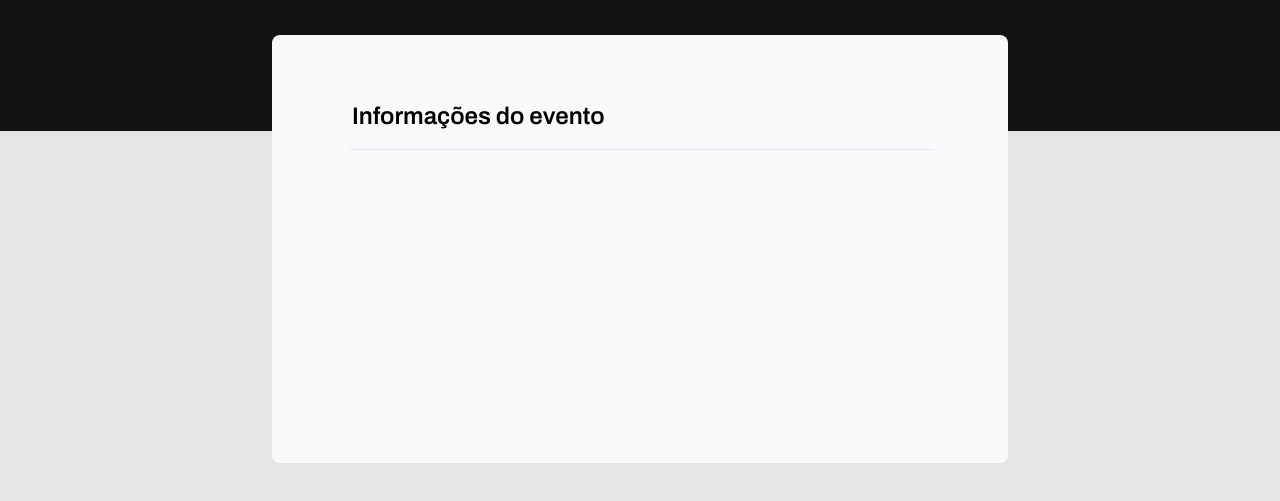
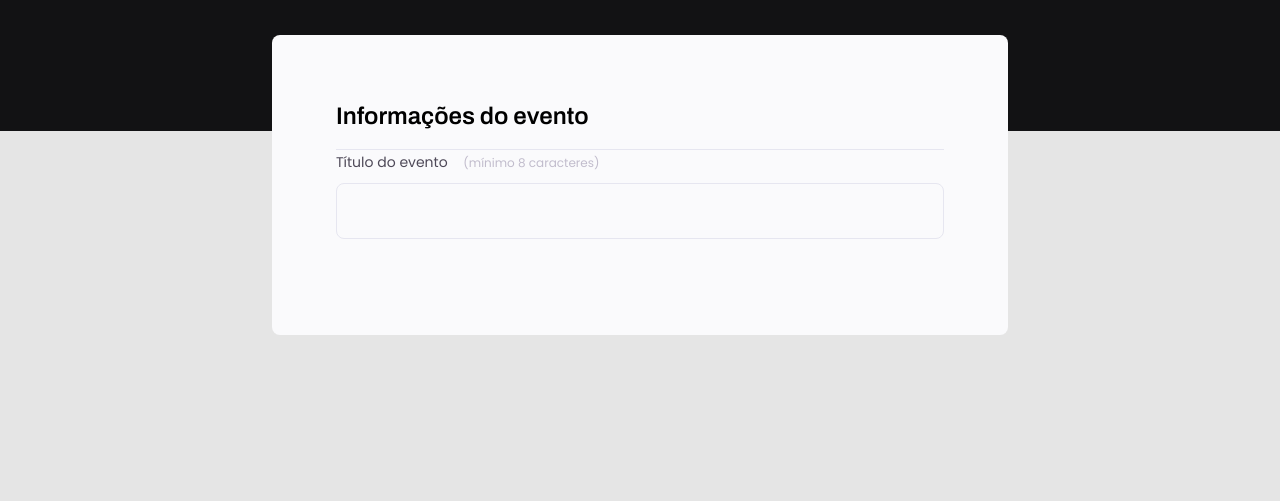
Before and after one commit to MiPigurim/Rocketseat-Formul-rio, a plain HTML site: page index.html in a window 1280 px wide. Shown: the part 237-738 px from the top of the page. Drawn offline with Linux system fonts and the light colour scheme.

Commit message:
feat: formatting text field

```diff
--- a/index.html
+++ b/index.html
@@ -21,6 +21,10 @@
     <form action="">
       <fieldset>
         <legend>Informações do evento</legend>
+        <div class="input-wrapper">
+          <label for="event-title">Título do evento <span>(mínimo 8 caracteres)</span></label>
+          <input type="text" id="event-title">
+        </div>
       </fieldset>
     </form>
 
--- a/style.css
+++ b/style.css
@@ -1,16 +1,17 @@
+* {
+  margin: 0;
+  padding: 0;
+  box-sizing: border-box;
+}
+
+body, input, button, select, textarea {
+  font-family: 'Poppins', sans-serif;
+}
+
 body {
-font-family: 'Poppins', sans-serif;
-
 background: #E5E5E5;
 }
 
-h1 {
-  font-family: 'Archivo', sans-serif;
-  font-weight: bold;
-  font-size: 36px;
-  line-height: 42px;
-  color: white;
-}
 
 body::before {
   content: "";
@@ -23,6 +24,7 @@ body::before {
   z-index: -1;
   background: #121214;
 }
+
 .page {
   width: 736px;
   margin: auto;
@@ -31,6 +33,15 @@ body::before {
 header {
   width: 319px;
   margin-top: 74px;
+}
+
+header h1 {
+  font-family: 'Archivo', sans-serif;
+  font-weight: bold;
+  font-size: 36px;
+  line-height: 42px;
+  color: white;
+  margin-bottom: 24px;
 }
 
 header p {
@@ -61,3 +72,32 @@ fieldset legend {
   border-bottom: 1px solid #E6E6F0;
   padding-bottom: 16px;
 }
+
+.input-wrapper {
+  display: flex;
+  flex-direction: column;
+}
+
+.input-wrapper label {
+  font-size: 14px;
+  line-height: 24px;
+  color: #4E4958;
+  margin-bottom: 8px;
+}
+
+.input-wrapper label span{
+ margin-left: 12px;
+ font-size: 12px;
+ color: #C1bCCC;
+}
+
+.input-wrapper input {
+  background: #FAFAFC;
+  border: 1px solid #E6E6F0;
+  border-radius: 8px;
+  height: 56px;
+  padding: 0 24px;
+  font-size: 16px;
+  line-height: 26px;
+  color: #C1BCCC;
+}
```
